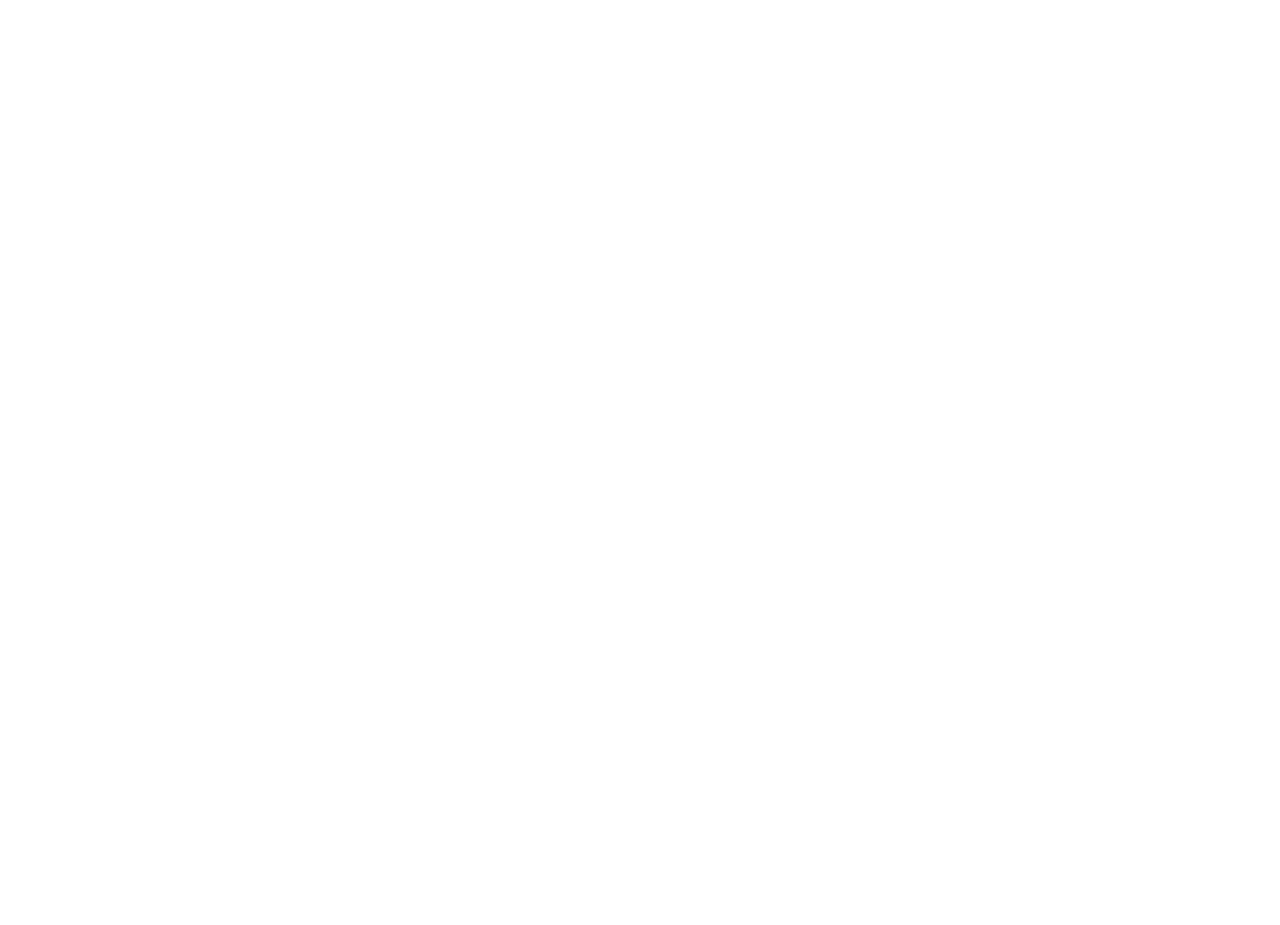
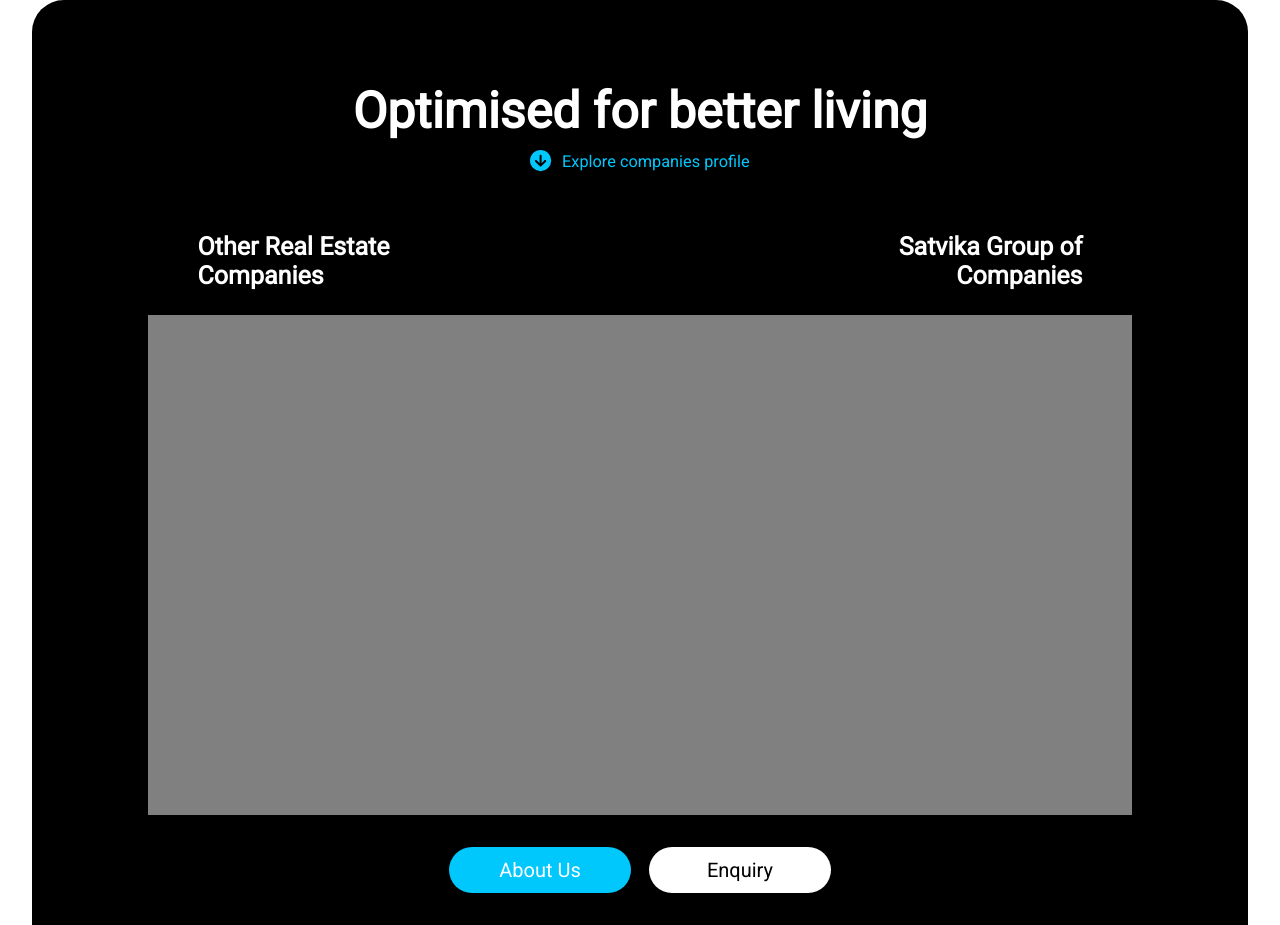
Before and after one commit to Kashyap-Rishi/Satvika_site, a React (Create React App) app in the folder myapp/: page / in a window 1280 px wide. Shown: the top 925 px of the page. Before the commit the page ends 800 px from the top, so only its background shows below. Built offline with nearby package versions, Linux system fonts and the light colour scheme.

Commit message:
SliderPrototype done

```diff
--- a/myapp/package.json
+++ b/myapp/package.json
@@ -3,6 +3,9 @@
   "version": "0.1.0",
   "private": true,
   "dependencies": {
+    "@fortawesome/fontawesome-svg-core": "^6.4.0",
+    "@fortawesome/free-solid-svg-icons": "^6.4.0",
+    "@fortawesome/react-fontawesome": "^0.2.0",
     "@testing-library/jest-dom": "^5.16.5",
     "@testing-library/react": "^13.4.0",
     "@testing-library/user-event": "^13.5.0",
--- a/myapp/public/index.html
+++ b/myapp/public/index.html
@@ -2,12 +2,9 @@
 <html lang="en">
   <head>
     <meta charset="utf-8" />
-
-
     <title>Satvika</title>
   </head>
   <body>
-
     <div id="root"></div>
 
   </body>
--- a/myapp/src/App.css
+++ /dev/null
@@ -1,38 +0,0 @@
-.App {
-  text-align: center;
-}
-
-.App-logo {
-  height: 40vmin;
-  pointer-events: none;
-}
-
-@media (prefers-reduced-motion: no-preference) {
-  .App-logo {
-    animation: App-logo-spin infinite 20s linear;
-  }
-}
-
-.App-header {
-  background-color: #282c34;
-  min-height: 100vh;
-  display: flex;
-  flex-direction: column;
-  align-items: center;
-  justify-content: center;
-  font-size: calc(10px + 2vmin);
-  color: white;
-}
-
-.App-link {
-  color: #61dafb;
-}
-
-@keyframes App-logo-spin {
-  from {
-    transform: rotate(0deg);
-  }
-  to {
-    transform: rotate(360deg);
-  }
-}
--- a/myapp/src/App.js
+++ b/myapp/src/App.js
@@ -1,8 +1,10 @@
+import Slider from "./components/Slider/Slider";
 
 
 function App() {
   return (
     <div className="App">
+    <Slider/>
     </div>
   );
 }
--- /dev/null
+++ b/myapp/src/components/Slider/Slider.jsx
@@ -0,0 +1,39 @@
+import styles from "../../styles/Slider.module.css"
+import { FontAwesomeIcon } from '@fortawesome/react-fontawesome'
+import { faCircleArrowDown } from '@fortawesome/free-solid-svg-icons'
+const Slider = () =>{
+    return(
+        <div className={styles.sliderparent}>
+
+        <div className={styles.blackbg}>
+
+            <div className={styles.captionpart}>
+                <div className={styles.capt}>
+                <div className={styles.head}><h1>Optimised for better living</h1></div>
+                <div className={styles.body}><FontAwesomeIcon className={styles.arrow} icon={faCircleArrowDown} style={{"--fa-primary-color": "#ebebeb", "--fa-secondary-color": "#00c7fc", "--fa-secondary-opacity": "1","--fa-primary-opacity":"1",}} /><div>Explore companies profile</div>
+                </div>
+                </div>
+                <div className={styles.comparisions}>
+                    <div className={styles.c1}>
+                        Other Real Estate Companies
+                    </div>
+                    <div className={styles.c2}>
+                        Satvika Group of Companies
+                    </div>
+                </div>
+                <div className={styles.mainslider}></div>
+                <div className={styles.buttonset}>
+                    <div className={styles.b1}>About Us</div>
+                    <div className={styles.b2}>Enquiry</div>
+                </div>
+
+            </div>
+            <div className={styles.bottomcontent}>The purpose of this comparison is to establish a clear perspective of our vision and work style. And is not to defame any other companies in any way.</div>
+        </div>
+
+    </div>
+    )
+
+}
+
+export default Slider;
--- /dev/null
+++ b/myapp/src/styles/Slider.module.css
@@ -0,0 +1,134 @@
+
+@import url('https://fonts.googleapis.com/css2?family=Roboto:ital,wght@0,100;0,300;0,400;1,100&display=swap');
+*{
+    margin: 0;
+}
+.sliderparent{
+    width: 95%;
+
+    justify-content: center;
+    font-family: 'roboto';
+    background-color: white;
+    text-align: center;
+    color: white;
+    margin: 0 auto;
+}
+.head{
+    font-size: 25px;
+    font-weight: 400;
+    padding-bottom:0.3em  ;
+    line-height: 2.5em;
+}
+.body{
+    font-size: 1.02em;
+    line-height: 1.5em;
+    padding-bottom: 2em;
+    color: #00c7fc;
+    display: flex;
+    justify-content: center;
+
+}
+.arrow{
+
+    padding-right: 0.5em;
+    font-size: 1.3em;
+
+}
+.captionpart{
+    width: 90%;
+    margin: 0 auto;
+    display: flex;
+    justify-content: center;
+    align-items: center;
+    flex-direction: column;
+    padding-bottom:3em  ;
+    padding-top: 5em ;
+
+
+}
+.blackbg{
+    display: flex;
+    background-color: black;
+    border-radius: 2rem;
+    flex-direction: column;
+    justify-content: center;
+    align-items: center;
+}
+.capt{
+    width: 70%;
+}
+.mainslider{
+    background-color: gray;
+    width: 90%;
+    padding-bottom: 500px;
+}
+.comparisions{
+    font-size: 25px;
+    font-weight: 600;
+    width: 90%;
+    display: flex;
+    justify-content: space-between;
+    padding-top: 1em;
+}
+.c1{
+    width: 20%;
+    text-align: left;
+    padding-left: 2em ;
+    padding-bottom: 1em;
+}
+.c2{
+    width: 20%;
+    text-align: right;
+    padding-right: 2em ;
+}
+.buttonset{
+    padding-top: 2em;
+    display: flex;
+    width: 30%;
+    min-width: 400px;
+    justify-content: space-around;
+
+}
+.b1{
+    border-radius: 2em;
+    width: 40%;
+    font-size: 20px;
+    padding: 0.7rem;
+    min-width: 120px;
+    background-color: #00c7fc;
+    transition: all .3s ease-out;
+}
+.b2{
+    border-radius: 2em;
+    width: 40%;
+    min-width: 120px;
+    font-size: 20px;
+    padding: 0.7rem;
+    color: black;
+    background-color: white;
+    transition: all .3s ease-out;
+}
+
+.b1:hover{
+    transform: translate(0,-10px);
+    cursor: pointer;
+}
+
+.b2:hover{
+    transform: translate(0,-10px);
+    cursor: pointer;
+}
+.bottomcontent{
+    width: 78%;
+    margin: 0;
+    margin-top: -1em;
+    padding-bottom: 2em;
+    color: #00c7fc;
+}
+
+@media screen and (max-width: 600px) {
+    .comparisions {
+      display: none;
+    }
+
+  }
```
Also changed, not shown: myapp/public/images/arrow.svg (added), 1 other file (tests, documents, lock files or other folders).
